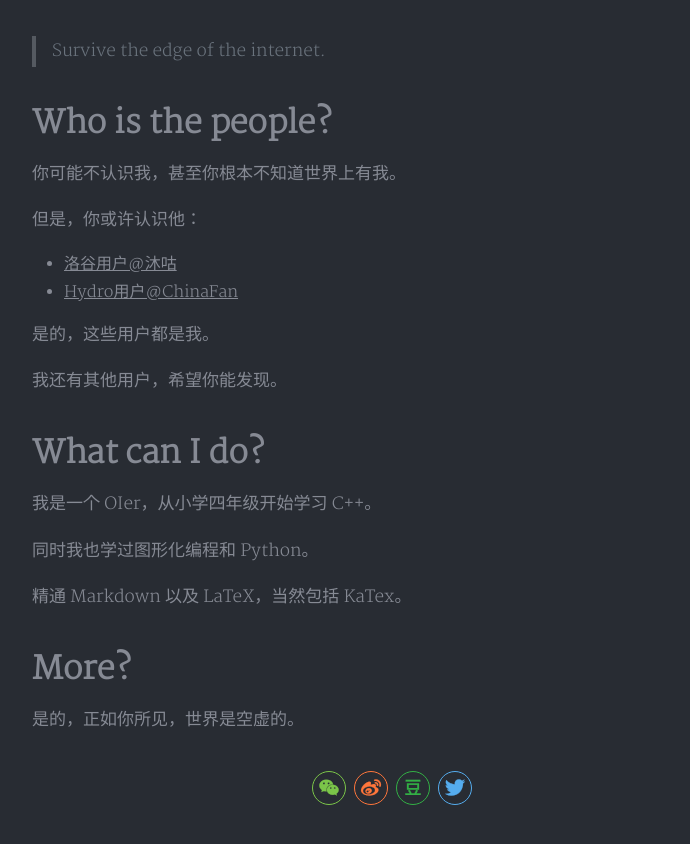
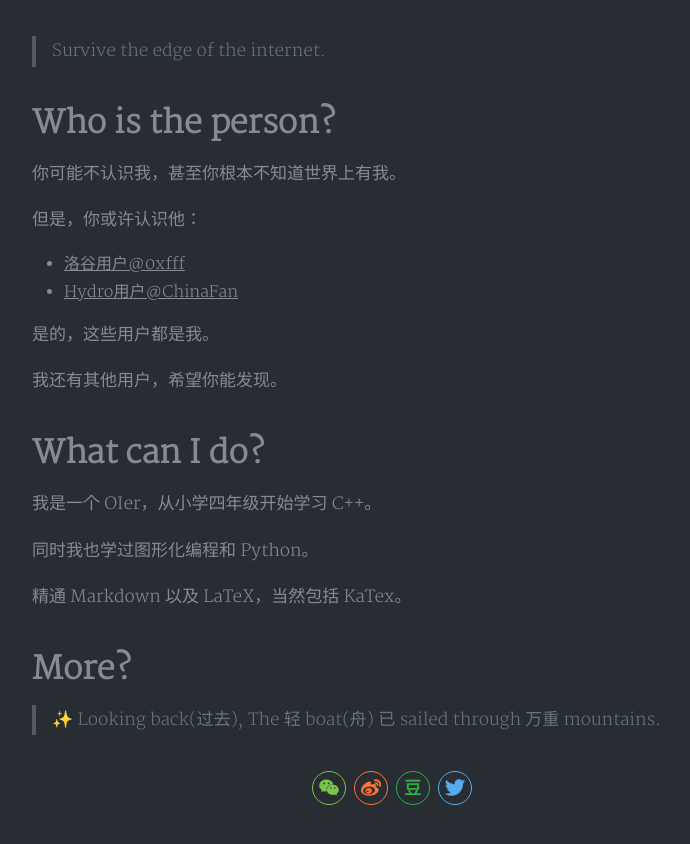
Before and after one commit to China-Fan/China-Fan.github.io, a Jekyll site: the page built from _posts/2024-12-15-Hello.md, in a window 1280 px wide and 1400 px high, cut to the strip 464-1317 px from the top of the window. Shown: the top 844 px of the strip, without its empty margins (248-938 px from the left). Built offline with Jekyll 4.4.1, drawn with Linux system fonts in a browser that asks for light colours; nearby versions of some CDN libraries; a style sheet for code colours, icons or effects is not loaded.

Commit message:
Update 2024-12-15-Hello.md

```diff
--- a/_posts/2024-12-15-Hello.md
+++ b/_posts/2024-12-15-Hello.md
@@ -9,13 +9,13 @@ tags: About
 
 > Survive the edge of the internet.
 
-# Who is the people?
+# Who is the person?
 
 你可能不认识我，甚至你根本不知道世界上有我。
 
 但是，你或许认识他：
 
-- [洛谷用户@沐咕](https://www.luogu.com.cn/user/695833)
+- [洛谷用户@0xfff](https://www.luogu.com.cn/user/1062508)
 - [Hydro用户@ChinaFan](https://hydro.ac/user/45204)
 
 是的，这些用户都是我。
@@ -32,4 +32,4 @@ tags: About
 
 # More?
 
-是的，正如你所见，世界是空虚的。
+> ✨ Looking back(过去), The 轻 boat(舟) 已 sailed through 万重 mountains.
```
